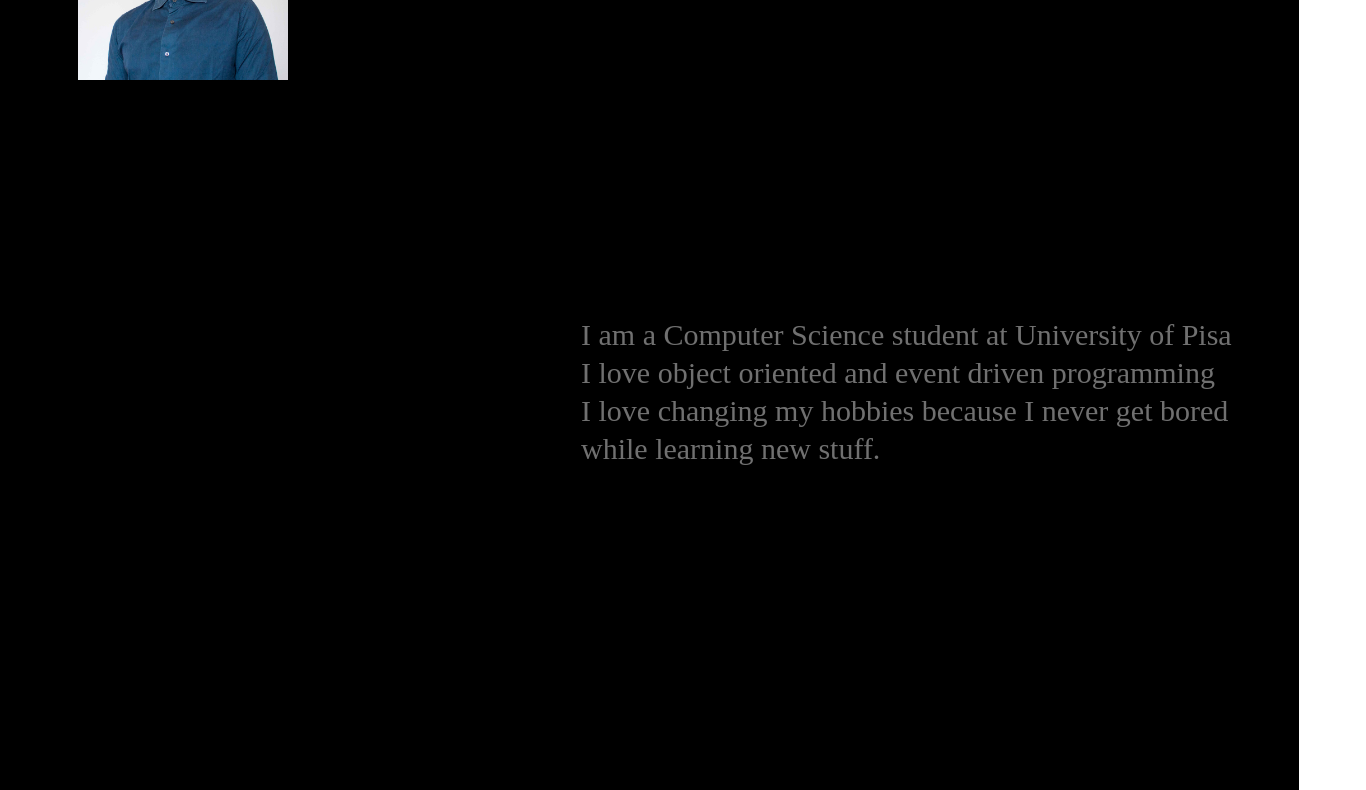
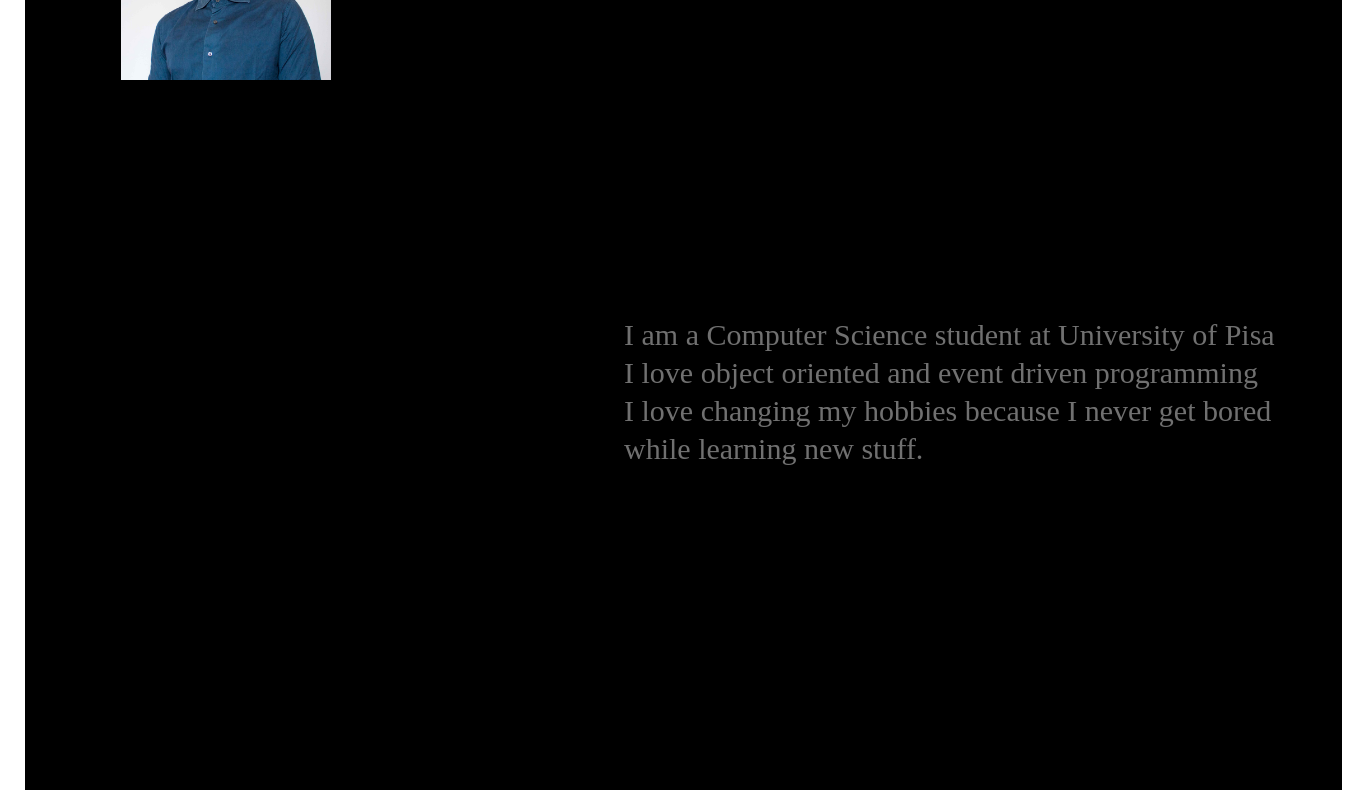
Before and after one commit to RaffaeleNachos/raffaelenachos.github.io, a plain HTML site: page index.html in a window 1280 px wide. Shown: the part 245-1035 px from the top of the page, 1366 px wide, since content can reach past the window. Drawn offline with nearby package versions, Linux system fonts and the light colour scheme.

Commit message:
fixed css problem grrr

```diff
--- a/css/main.css
+++ b/css/main.css
@@ -19,8 +19,10 @@
 
 #myWeb {
     position: absolute;
-    transform: translateX(-50%);
-    left: 50%;
+    left: 0;
+    right: 0;
+    margin-left: auto;
+    margin-right: auto;
     width: 1366px;
     height: 2191px;
     background-color: rgba(255, 255, 255, 1);
```
